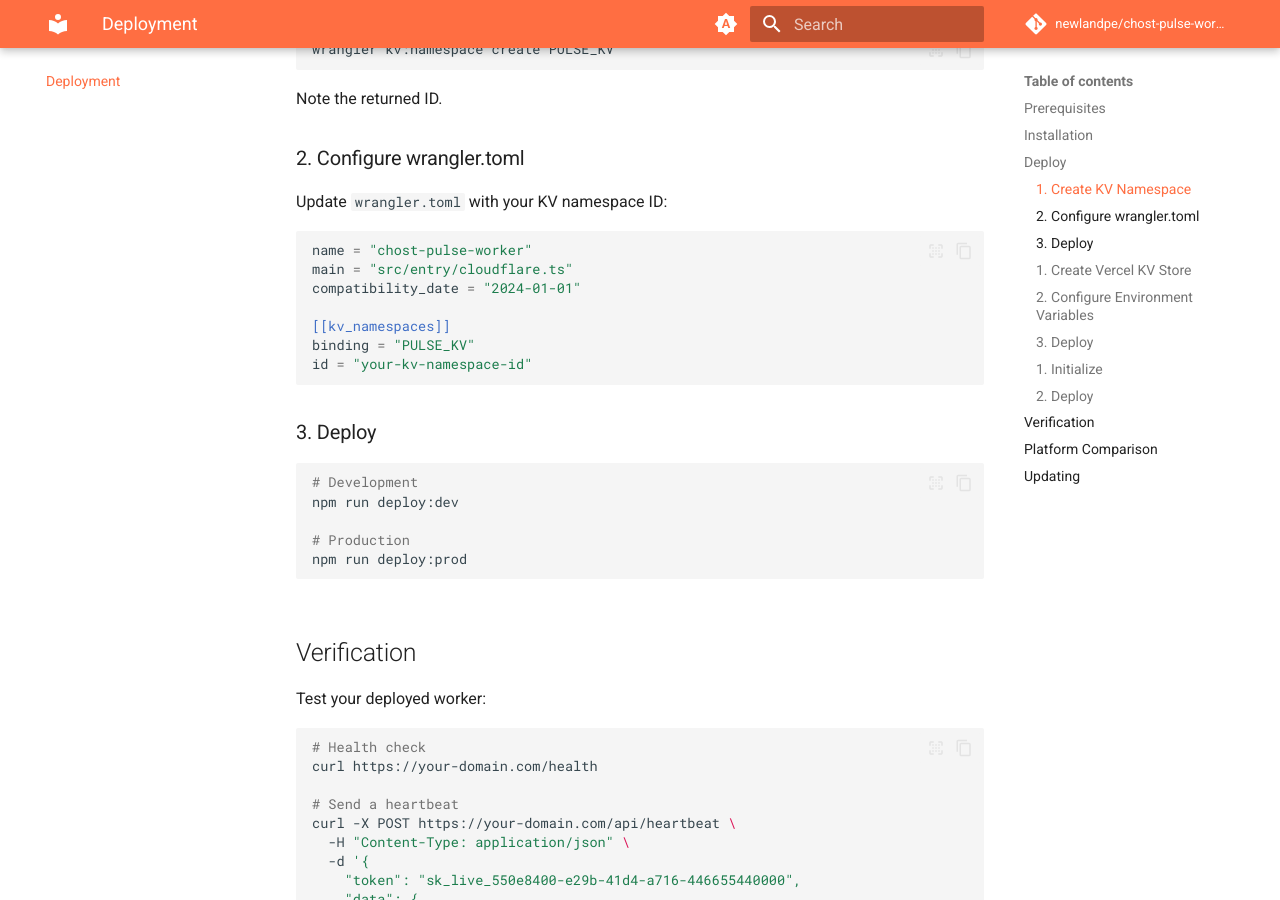
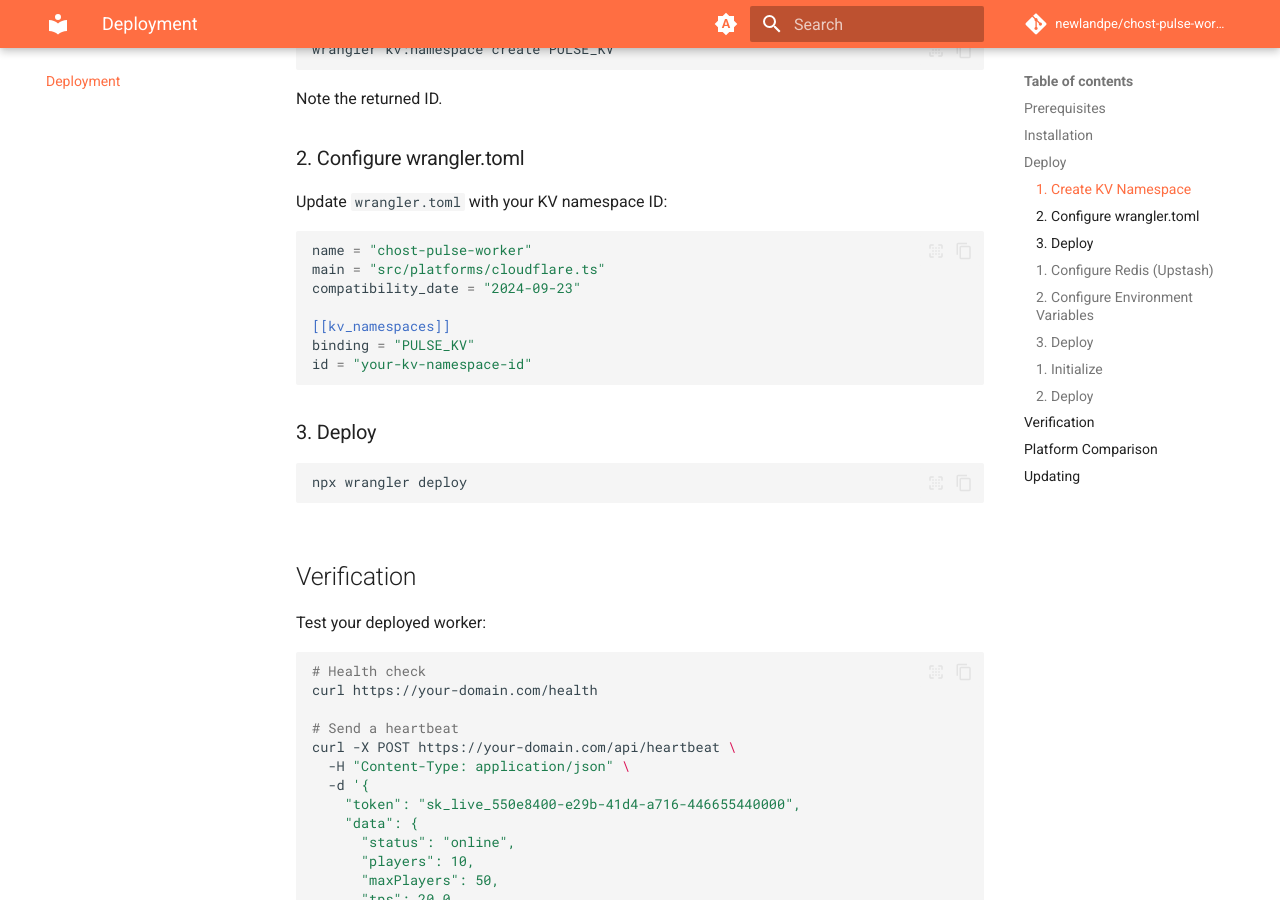
Before and after one commit to newlandpe/chost-pulse-worker, an MkDocs documentation site: the page built from docs/deployment.md, in a window 1280 px wide and 900 px high, scrolled down 794 px. Built offline with MkDocs 1.6.1 and Material for MkDocs 9.7.7, drawn with Linux system fonts in a browser that asks for light colours; comment, search, counter and statistics services are not loaded.

````diff
--- a/docs/deployment.md
+++ b/docs/deployment.md
@@ -35,8 +35,8 @@ npm install
 
     ```toml
     name = "chost-pulse-worker"
-    main = "src/entry/cloudflare.ts"
-    compatibility_date = "2024-01-01"
+    main = "src/platforms/cloudflare.ts"
+    compatibility_date = "2024-09-23"
 
     [[kv_namespaces]]
     binding = "PULSE_KV"
@@ -46,33 +46,27 @@ npm install
     ### 3. Deploy
 
     ```bash
-    # Development
-    npm run deploy:dev
-
-    # Production
-    npm run deploy:prod
+    npx wrangler deploy
     ```
 
 === "Vercel"
 
-    ### 1. Create Vercel KV Store
+    ### 1. Configure Redis (Upstash)
 
-    - Go to [Vercel Storage Dashboard](https://vercel.com/dashboard/stores)
-    - Create a new KV store
-    - Copy `KV_REST_API_URL` and `KV_REST_API_TOKEN`
+    - Create a Redis store in Vercel Storage or use Upstash directly.
+    - Copy the `REDIS_URL`.
 
     ### 2. Configure Environment Variables
 
     Set in Vercel project settings:
 
-    - `KV_REST_API_URL` - Your KV store REST API URL
-    - `KV_REST_API_TOKEN` - Your KV store authentication token
+    - `REDIS_URL` - Your Redis connection URL
 
     ### 3. Deploy
 
     ```bash
-    npm run build:vercel
-    vercel deploy --prod
+    npm run build:bundle
+    npx vercel deploy --prod
     ```
 
 === "Netlify"
````
Also changed, not shown: README.md (+44 -47 lines), docs/index.md (+5 -6 lines).
